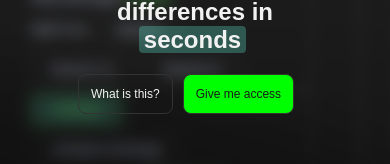
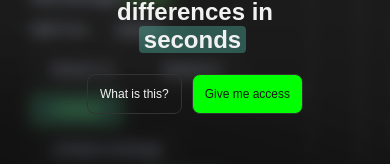
Before and after one commit to EharK/Sir_Bofi_Landing, a Svelte app: page / in a window 390 px wide. Shown: the part 361-525 px from the top of the page. Built offline with nearby package versions, Linux system fonts and the light colour scheme.

Commit message:
webpage release

```diff
--- a/src/App.svelte
+++ b/src/App.svelte
@@ -1323,6 +1323,10 @@
             max-width: 100%;
         }
 
+        .buttons-wrapper {
+            justify-content: center;
+        }
+
         .primary-container-content-wrapper {
             justify-content: center;
             text-align: center;
```
